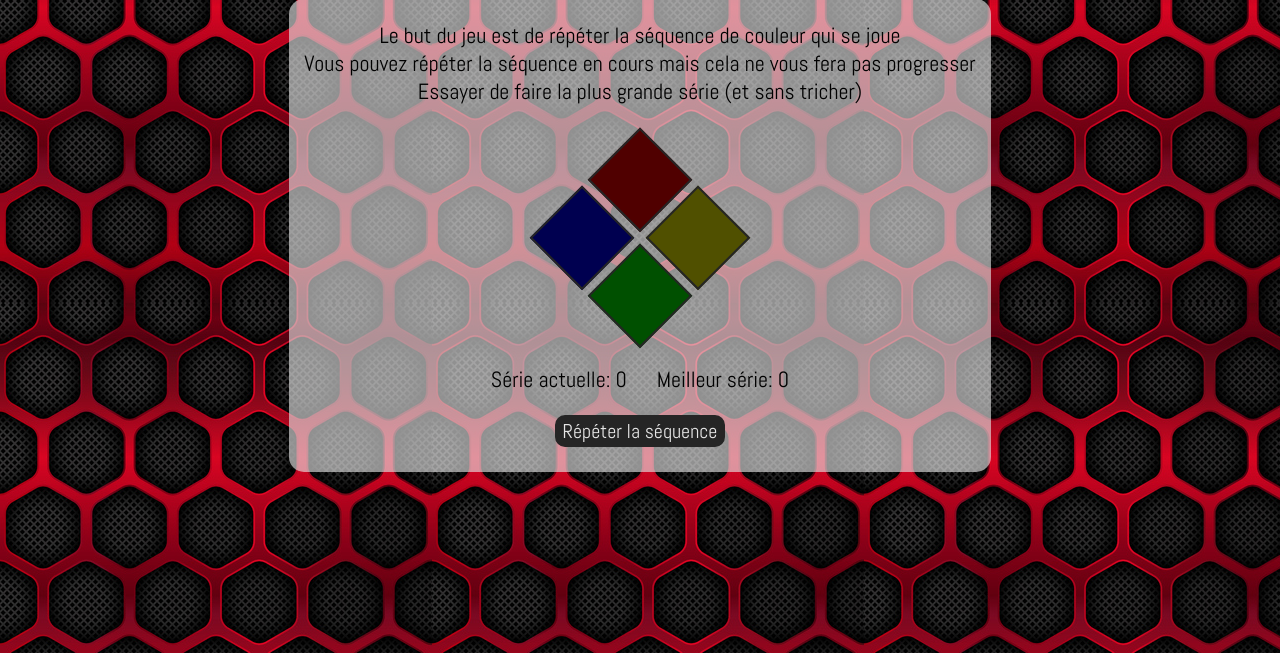
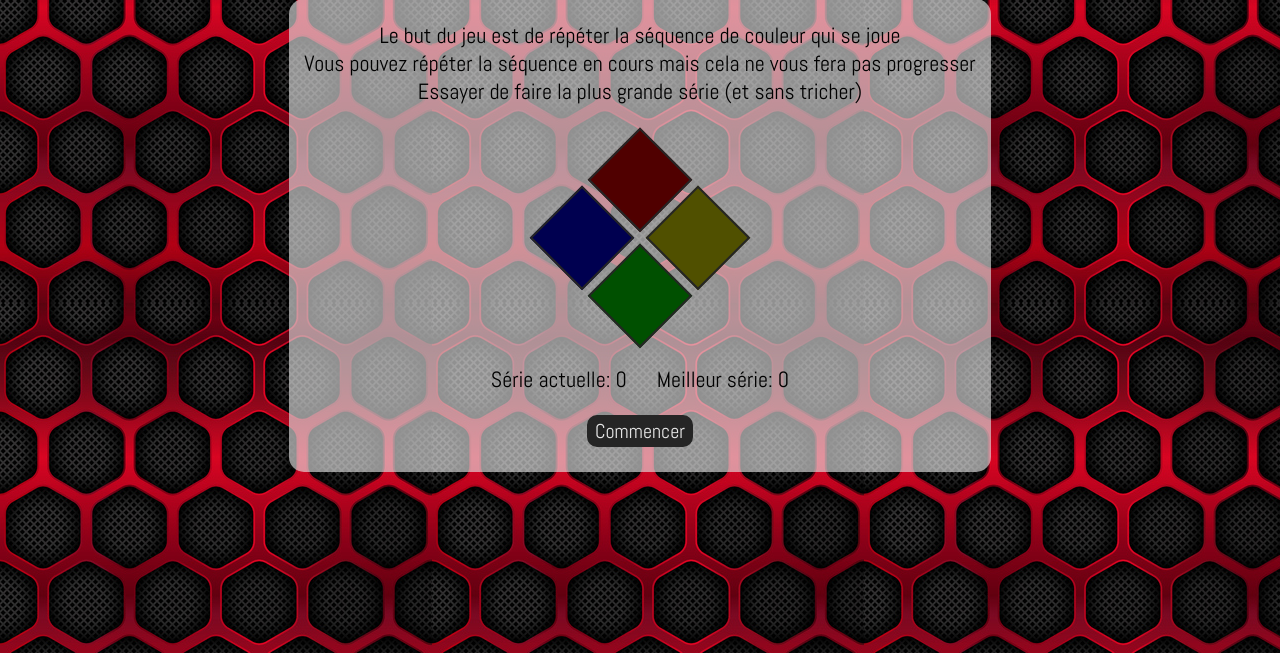
Before and after one commit to qbaccon/personnal_project, a PHP site: page /game_mod/index_simon.php in a window 1280 px wide. Shown: the part 147-800 px from the top of the page. Run offline with PHP 8.4, Linux system fonts and the light colour scheme.

Commit message:
update simon game mod

```diff
--- a/memory/game_mod/index_simon.php
+++ b/memory/game_mod/index_simon.php
@@ -33,6 +33,7 @@
 			</div>
 			<div>
 				<button id="repeat">Répéter la séquence</button>
+				<button id="start">Commencer</button>
 			</div>
 		</section>
 	</body>
--- a/memory/script/simon/main.js
+++ b/memory/script/simon/main.js
@@ -118,6 +118,7 @@ const clr_div = document.querySelectorAll(".clr");
 const board_game = document.querySelector("#board");
 const p_hight_score = document.querySelector("p#record");
 const p_current_seq = document.querySelector("p#current");
+const btn_start = document.querySelector("button#start");
 const btn_repeat = document.querySelector("button#repeat");
 let tmp_clr;
 let plr_tmp_clr;
@@ -128,7 +129,13 @@ let playable = 0;
 let repeatable = 0;
 let current_seq = 0;
 let hight_score = 0;
-play_seq(repeatable, playable, seq, seq_length);
+
+btn_start.addEventListener('click', function(){
+	btn_start.style.display = "none";
+	btn_repeat.style.display = "inline-block";
+	play_seq(repeatable, playable, seq, seq_length);
+});
+
 clr_div.forEach(item => {
 	item.addEventListener('click', function(){
 		if (playable == 1)
--- a/memory/style/game_simon.css
+++ b/memory/style/game_simon.css
@@ -141,3 +141,8 @@ button:hover
 	color: #252525;
 	transition-duration: 0.15s;
 }
+
+#repeat
+{
+	display: none;
+}
```
